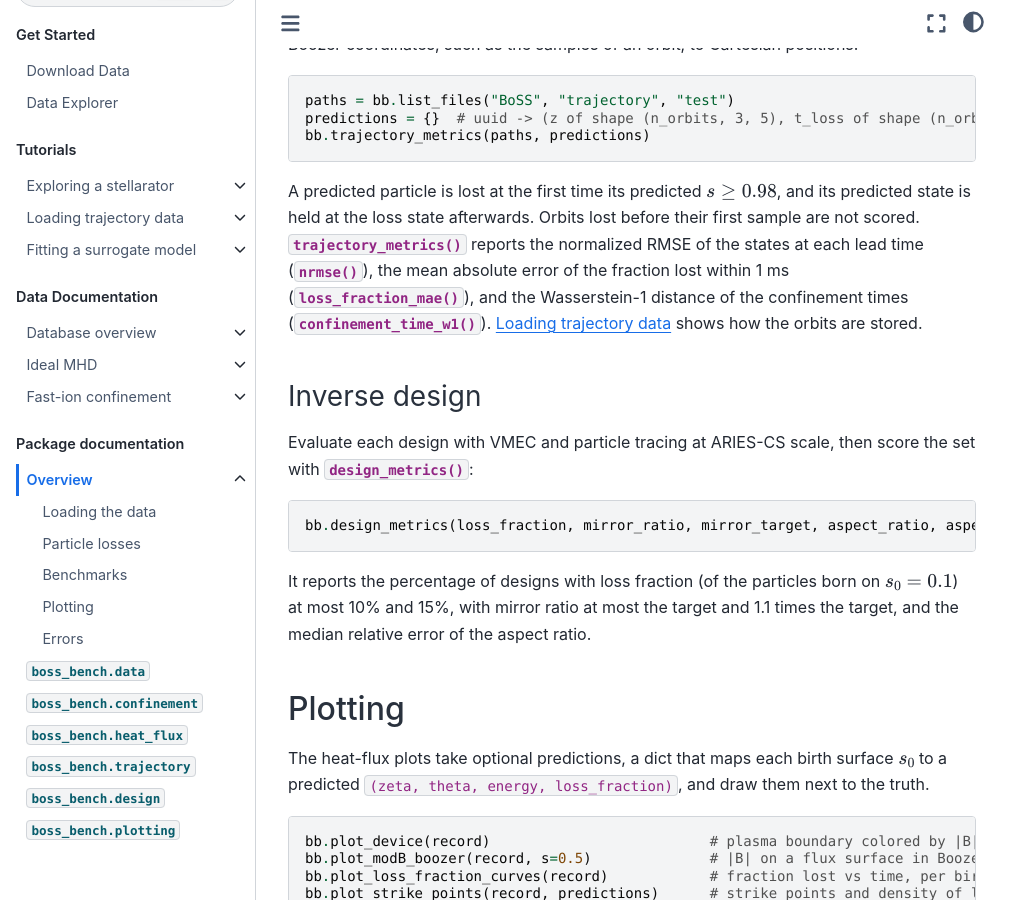
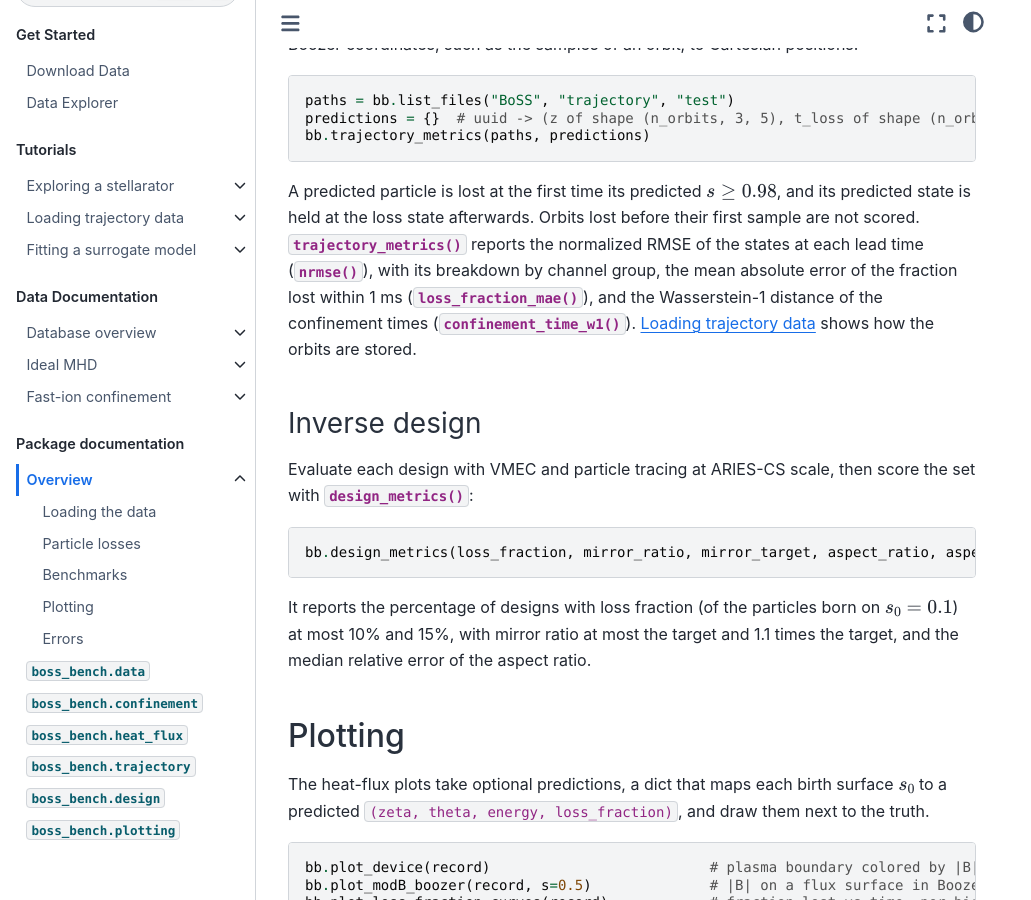
Before and after one commit to mishapadidar/boss_website, a Sphinx documentation site: the page built from docs/package.md, in a window 1280 px wide and 900 px high, scrolled down 2429 px. Shown: the whole window, without its empty margins (0-1031 px from the left). Built offline with Sphinx 7.4.7 and the Sphinx Book theme 1.1.4, drawn with Linux system fonts in a browser that asks for light colours.

Commit message:
Package overview: mention the nRMSE breakdown by channel group
Co-Authored-By: Claude Opus 5.5 (1M context) <noreply@anthropic.com>

```diff
--- a/docs/package.md
+++ b/docs/package.md
@@ -122,7 +122,7 @@ A predicted particle is lost at the first time its predicted $s \ge 0.98$, and i
 predicted state is held at the loss state afterwards. Orbits lost before their first
 sample are not scored. {func}`~boss_bench.trajectory.trajectory_metrics` reports the
 normalized RMSE of the states at each lead time
-({func}`~boss_bench.trajectory.nrmse`), the mean absolute error of the fraction lost
+({func}`~boss_bench.trajectory.nrmse`), with its breakdown by channel group, the mean absolute error of the fraction lost
 within 1 ms ({func}`~boss_bench.trajectory.loss_fraction_mae`), and the
 Wasserstein-1 distance of the confinement times
 ({func}`~boss_bench.trajectory.confinement_time_w1`).
```
